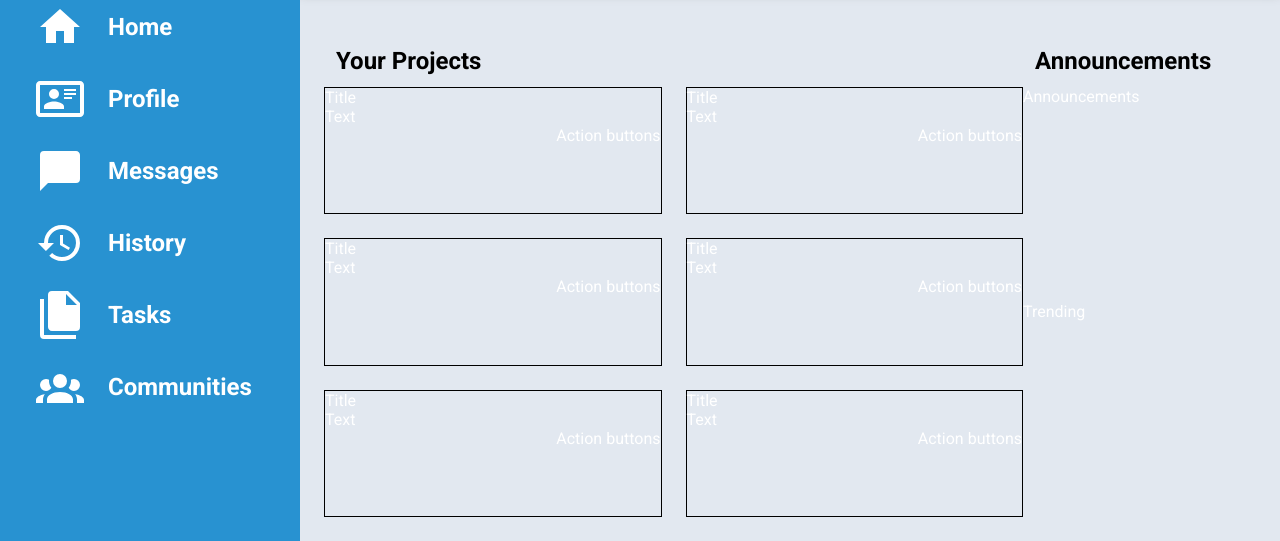
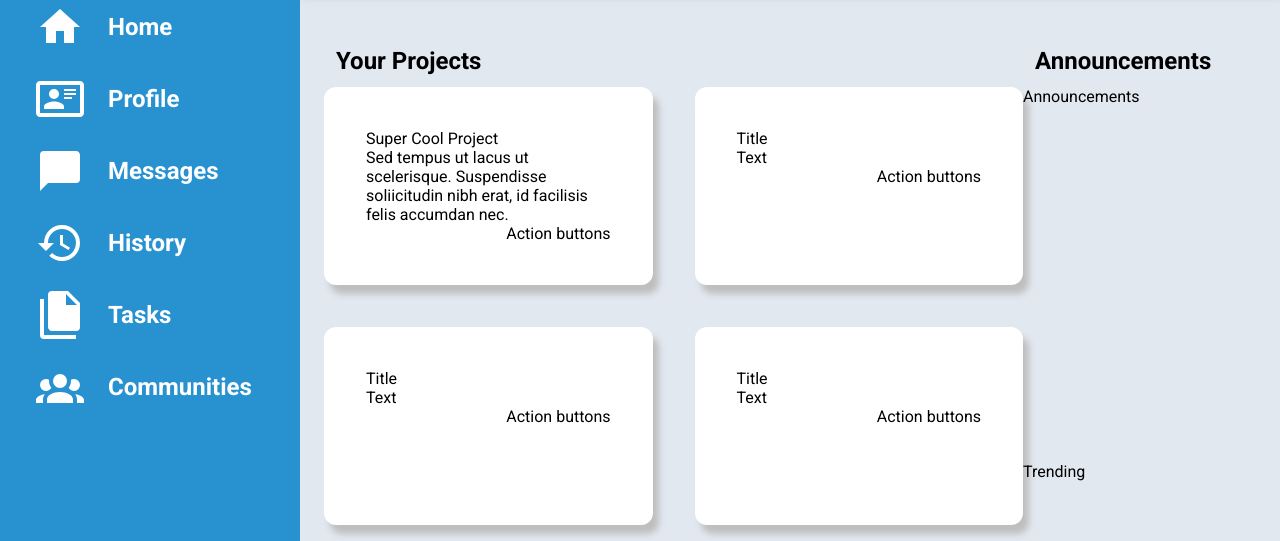
Before and after one commit to sateda/TOP-dashboard, a plain HTML site: page index.html in a window 1280 px wide. Shown: the part 259-800 px from the top of the page. Drawn offline with Linux system fonts and the light colour scheme.

Commit message:
Added some style to the cards

```diff
--- a/index.html
+++ b/index.html
@@ -60,10 +60,10 @@
             <div class="projects">
                 <div class="card">
                     <div class="title">
-                        Title
+                        Super Cool Project
                     </div>
                     <div class="project">
-                        Text
+                        Sed tempus ut lacus ut scelerisque. Suspendisse soliicitudin nibh erat, id facilisis felis accumdan nec.
                     </div>
                     <div class="project-action">
                         Action buttons
--- a/style.css
+++ b/style.css
@@ -8,7 +8,7 @@
 body {
     background: #FFFFFF;
     font-family: Roboto;
-    color: #ffffff;
+    color: #000000
 }
 
 .container {
@@ -140,6 +140,7 @@ body {
     padding-left: 12px;
     padding-top: 46px;
     font-size: 32px;
+    color: #FFFFFF;
 }
 
 ul {
@@ -201,7 +202,8 @@ ul > li a {
     display: grid;
     grid-template-columns: repeat(2, 1fr);
     grid-template-rows: repeat(3, 1fr);
-    gap: 24px;
+    gap: 42px;
+    margin-bottom: 72px;
     grid-column: 1;
     grid-row: 2 / 4;
 }
@@ -209,7 +211,11 @@ ul > li a {
 .card {
     display: flex;
     flex-direction: column;
-    border: 1px solid #000000
+    border: 0px solid #000000;
+    border-radius: 12px;
+    box-shadow: 6px 9px 6px rgb(190, 190, 190);
+    background-color: #FFFFFF;
+    padding: 42px;
 }
 
 .project-action {
```
